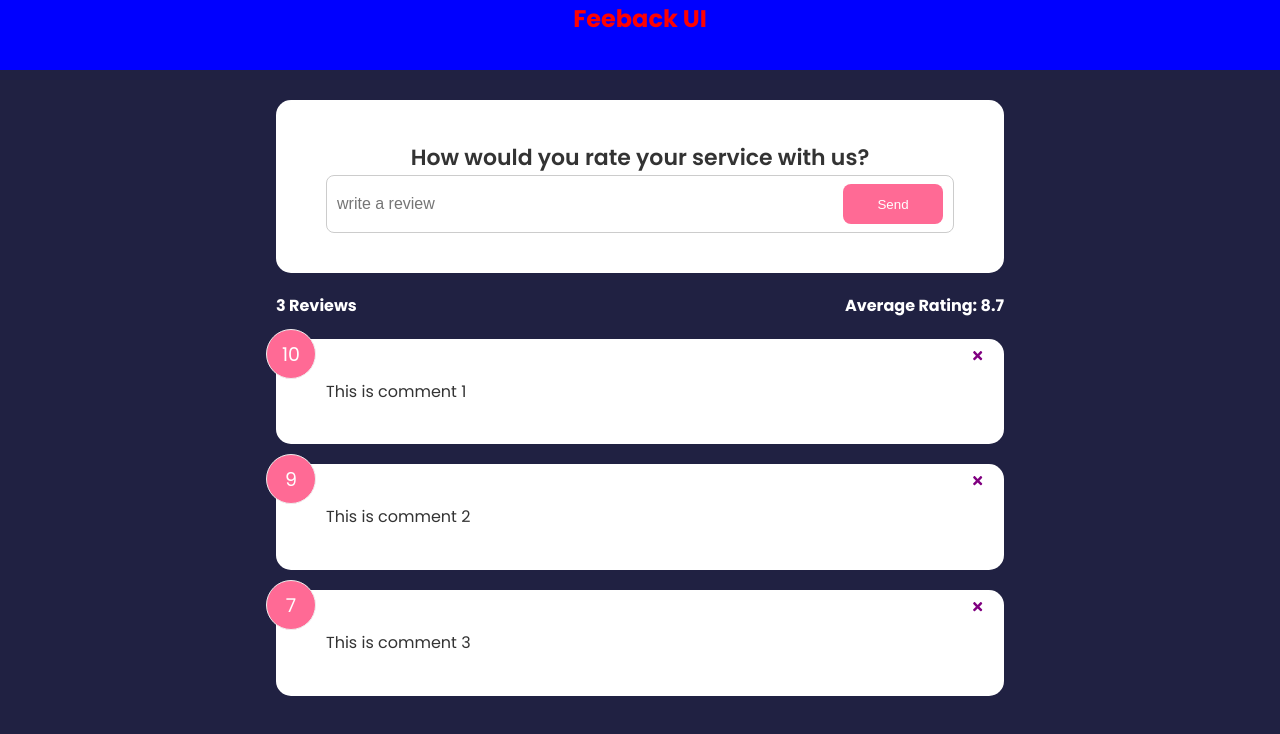
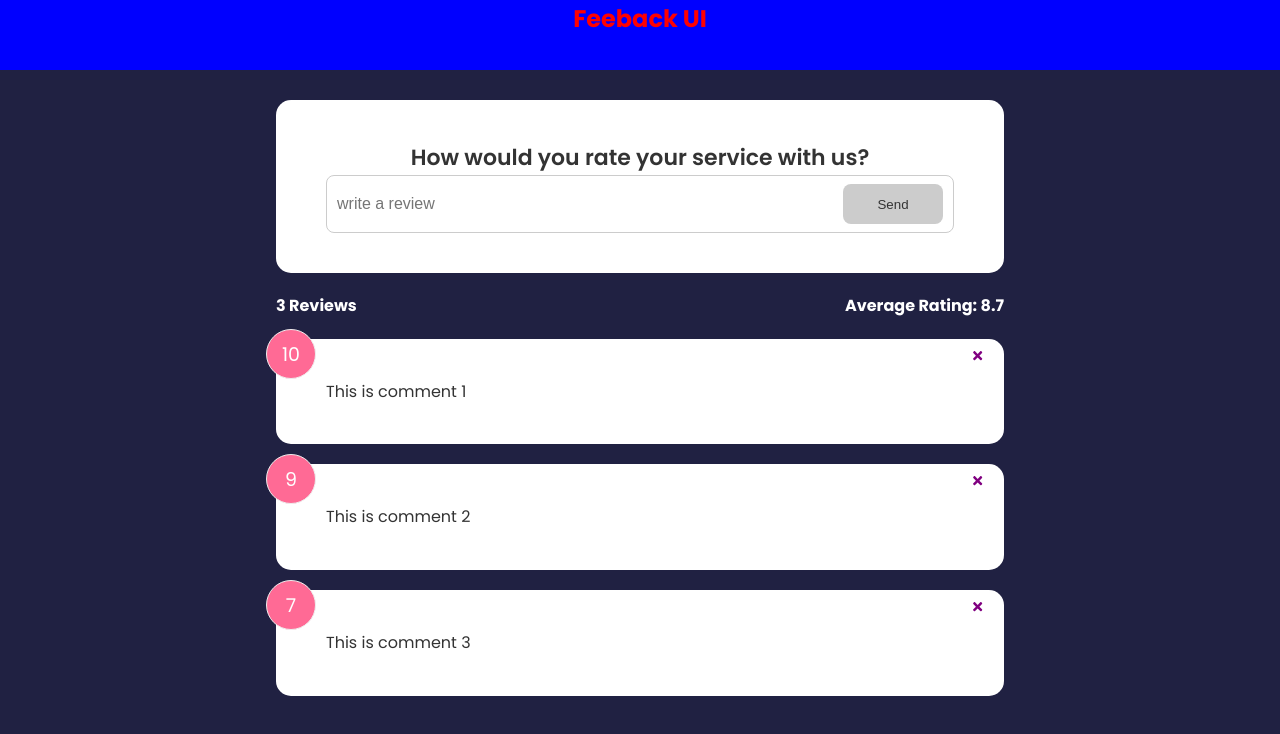
Before and after one commit to lougoncharenko/feedbackApp-react, a React (Create React App) app: page / in a window 1280 px wide. Shown: the top 734 px of the page. Built offline with nearby package versions, Linux system fonts and the light colour scheme; the HTML template or start-up script is replaced by a standard one.

Commit message:
Add files via upload

```diff
--- a/src/components/FeedbackForm.jsx
+++ b/src/components/FeedbackForm.jsx
@@ -6,9 +6,22 @@
 
 function FeedbackForm() {
   const [text, setText]= useState('')
+  const [btnDisabled, setbtnDisabled]= useState(true)
+  const [message, setMessage]= useState('')
 
   //event listener for input value
   const handleTextChange= (e) =>{
+    if (text === ' '){
+      setbtnDisabled(true)
+      setMessage(null)
+    }else if (text !== '' && text.trim().length <=10){
+      setMessage('Text must be at least 10 characters')
+      setbtnDisabled(true)
+    }else{
+      setbtnDisabled(false)
+      setMessage(null)
+    }
+
     setText(e.target.value)
   }
   return (
@@ -22,10 +35,12 @@
         placeholder="write a review"
         value={text}
         />
-        <Button type="submit" version='secondary'>Send</Button>
+        <Button type="submit"
+        isDisabled={btnDisabled}
+        version='secondary'>Send</Button>
 
         </div>
-
+        {message && <div className="message">{message}</div>}
       </form>
     </Card>
   );
```
